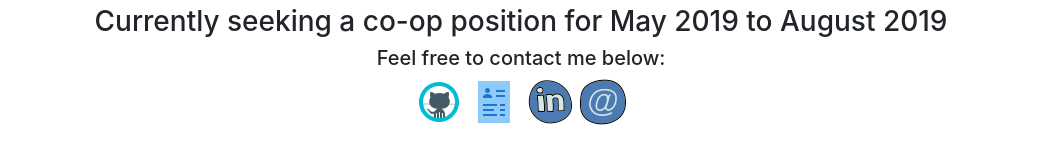
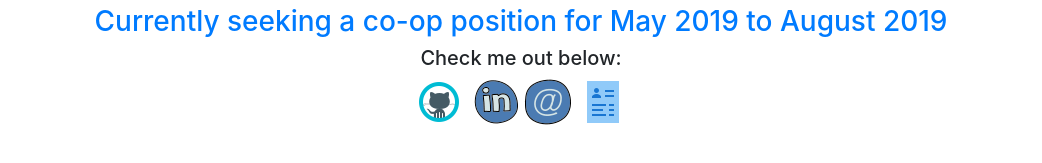
Before and after one commit to parappally/parappally.github.io, a plain HTML site: page index.html in a window 1280 px wide. Shown: the part 221-384 px from the top of the page, without its empty margins (119-1161 px from the left). Drawn offline with Linux system fonts and the light colour scheme; files that its build step writes are made by us from their sources.

Commit message:
Update index.html

```diff
--- a/index.html
+++ b/index.html
@@ -22,18 +22,19 @@
     <h3> I'm an aspiring software developer with an interest in Artifical Intelligence </h3>
     <img src="professional-cropped.png" id="myimage" alt="Picture of me" class="responsive">
     <h3> I study Computer Science at the University of Waterloo </h3>
-    <h3> Currently seeking a co-op position for May 2019 to August 2019 </h3>
-    <h5> Feel free to contact me below: </h5>
+    <h3> <a style="text-decoration: none;" rel="Click here" href="https://goo.gl/i9Xgpc">
+      Currently seeking a co-op position for May 2019 to August 2019</a> </h3>
+    <h5> Check me out below: </h5>
    </h4>
-   <div class="shortcuts">
+   <div id="menu" >
    <h4> <a href="https://github.com/parappally">
-        <img src ="github48.png" alt="Github"> </a>
+        <img class="github" src ="github48.png" alt="Github"> </a>
+        <a href ="https://www.linkedin.com/in/parappally/">
+        <img class="linkedin" src="linkedin.png" alt="LinkedIn"</a>
+        <a href="mailto:josiahparappally@gmail.com">
+        <img class="email" src="email.png" alt="Email Me"</a>
         <a href="https://goo.gl/i9Xgpc">
-        <img src="resume.png" alt="Resume"></a>
-        <a href ="https://www.linkedin.com/in/parappally/">
-        <img src="linkedin.png" alt="LinkedIn"</a>
-        <a href="mailto:josiahparappally@gmail.com">
-        <img src="email.png" alt="Email Me"</a>
+        <img class="resume" src="resume.png" alt="Resume"></a>
   </h4>
 </div>
 
```
